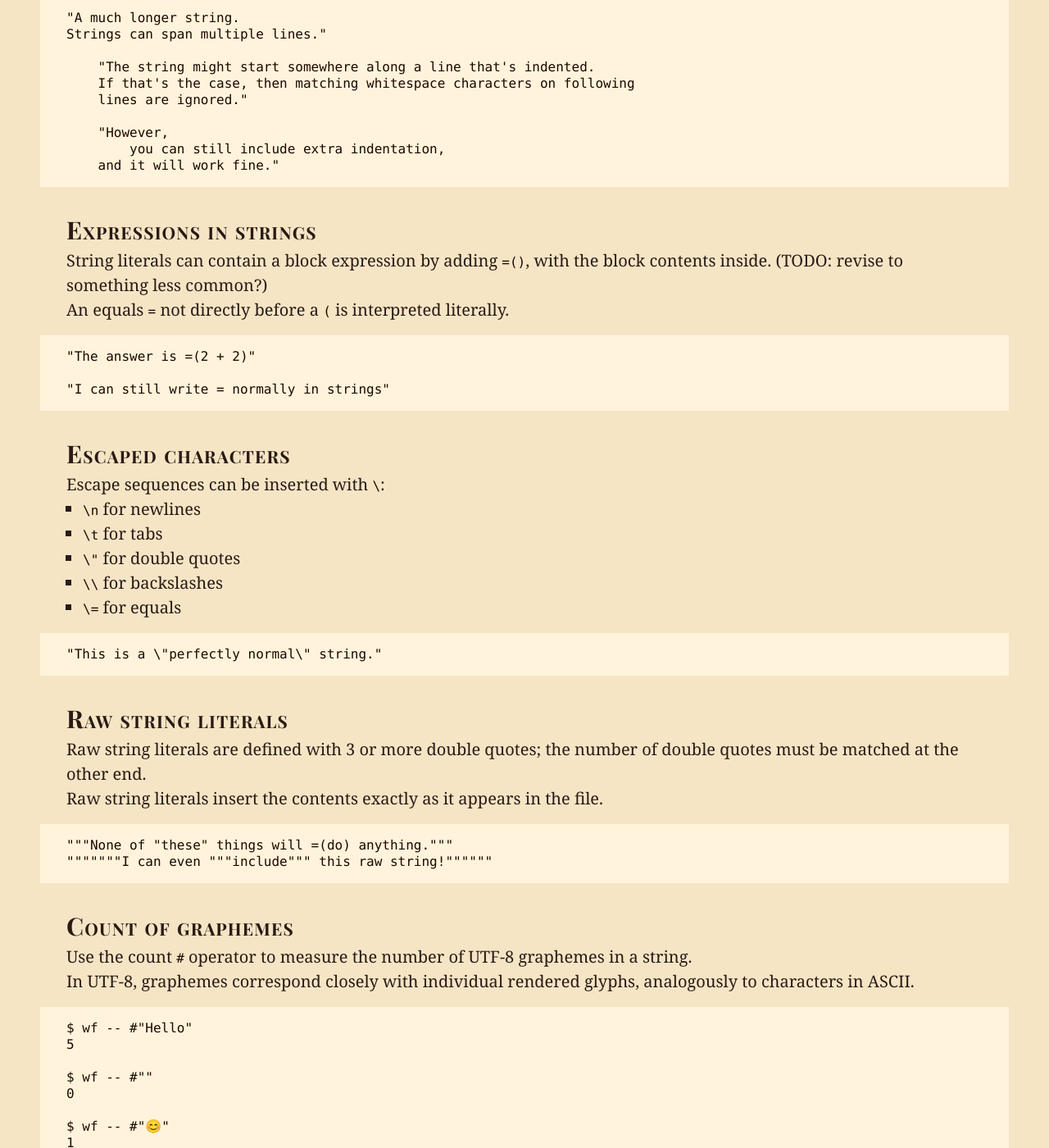
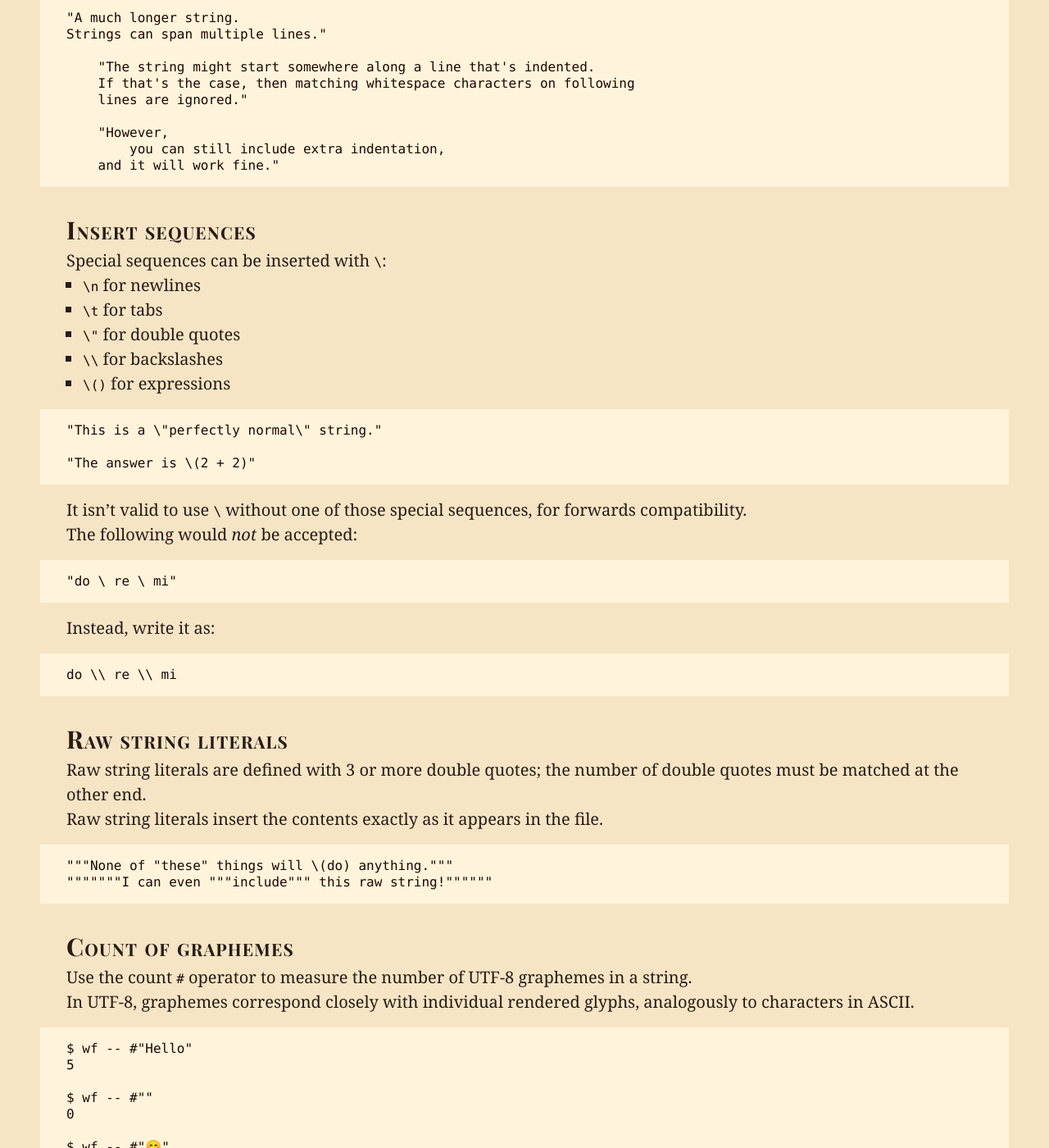
Before and after one commit to dphfox/wolf, a Jekyll site: the page built from docs/design/04-strings.md, in a window 1280 px wide and 1400 px high, scrolled down 695 px. Shown: the whole window at 82% size. Built offline with Jekyll 4.4.1, drawn with Linux system fonts in a browser that asks for light colours; some web fonts are replaced.

Commit message:
String expression change

````diff
--- a/docs/design/04-strings.md
+++ b/docs/design/04-strings.md
@@ -35,31 +35,35 @@ Strings can span multiple lines."
 	and it will work fine."
 ```
 
-## Expressions in strings
+## Insert sequences
 
-String literals can contain a block expression by adding `=()`, with the block
-contents inside. (TODO: revise to something less common?)
-
-An equals `=` not directly before a `(` is interpreted literally.
-
-```
-"The answer is =(2 + 2)"
-
-"I can still write = normally in strings"
-```
-
-## Escaped characters
-
-Escape sequences can be inserted with `\`:
+Special sequences can be inserted with `\`:
 
 - `\n` for newlines
 - `\t` for tabs
 - `\"` for double quotes
 - `\\` for backslashes
-- `\=` for equals
+- `\()` for expressions
 
 ```
 "This is a \"perfectly normal\" string."
+
+"The answer is \(2 + 2)"
+```
+
+It isn't valid to use `\` without one of those special sequences, for forwards
+compatibility.
+
+The following would *not* be accepted:
+
+```
+"do \ re \ mi"
+```
+
+Instead, write it as:
+
+```
+do \\ re \\ mi
 ```
 
 ## Raw string literals
@@ -70,7 +74,7 @@ double quotes must be matched at the other end.
 Raw string literals insert the contents exactly as it appears in the file.
 
 ```
-"""None of "these" things will =(do) anything."""
+"""None of "these" things will \(do) anything."""
 """""""I can even """include""" this raw string!""""""
 ```
 
````
